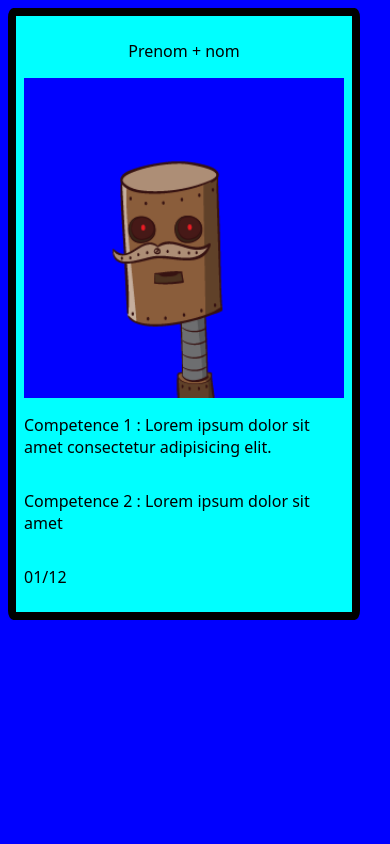
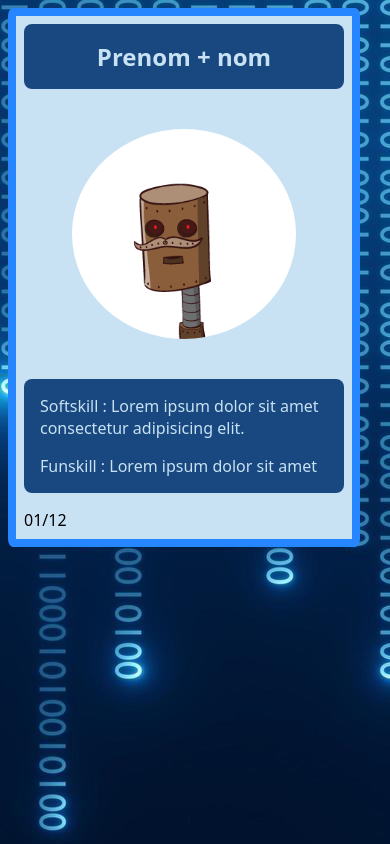
Before and after one commit to DylanRobinaud/projetBookWilders, a plain HTML site: page index.html in a window 390 px wide. Drawn offline with Linux system fonts and the light colour scheme.

Commit message:
Fin du template de la carte

```diff
--- a/index.html
+++ b/index.html
@@ -12,22 +12,24 @@
     <nav></nav>
     <header></header>
     <main>
-      <section class="card">
+      <section class="card" id="card">
         <article class="maincard">
           <div class="topcard">
-            <p>Prenom + nom</p>
+            <h2>Prenom + nom</h2>
           </div>
-          <img
-            class="avatar"
-            src="/assets/avatar_card1.png"
-            alt="Photo du wilder"
-          />
-          <p>
-            Competence 1 : Lorem ipsum dolor sit amet consectetur adipisicing
-            elit.
-          </p>
-          <p>Competence 2 : Lorem ipsum dolor sit amet</p>
-          <p>01/12</p>
+          <div class="avatar">
+            <img src="/assets/avatar_card1.png" alt="Photo du wilder" />
+          </div>
+          <div class="skills">
+            <p>
+              Softskill : Lorem ipsum dolor sit amet consectetur adipisicing
+              elit.
+            </p>
+            <p>Funskill : Lorem ipsum dolor sit amet</p>
+          </div>
+          <div class="bottomcard">
+            <p>01/12</p>
+          </div>
         </article>
       </section>
       <section></section>
--- a/small.css
+++ b/small.css
@@ -2,32 +2,56 @@
   * {
     padding: 0;
     box-sizing: border-box;
-    background-color: var(--background-color);
-    font-family: "Noto Sans", sans-serif;
   }
-
+  body {
+    background-image: url(/assets/4525039-binaire-code-background-abstract-technology-digital-binary-data-and-secure-data-concept-gratuit-photo.jpg);
+  }
   .card {
-    background-color: aqua;
     max-width: 22rem;
-    border: solid 0.5rem black;
+    border: solid 0.5rem #2686ff;
     border-radius: 1.5%;
 
     .maincard {
-      background-color: aqua;
+      background-color: #c8e2f3;
       display: flex;
       flex-wrap: wrap;
+      flex-direction: column;
+
       padding: 0.5rem;
       .topcard {
         width: 100%;
         display: flex;
         justify-content: center;
-        background-color: aqua;
-      }
-      p {
-        background-color: aqua;
+        border-radius: 0.5rem;
+        background-color: #18487f;
+        h2 {
+          margin: 1rem;
+          color: #c8e2f3;
+        }
       }
       .avatar {
-        width: 100%;
+        display: flex;
+        justify-content: center;
+        padding-top: 2.5rem;
+        padding-bottom: 2.5rem;
+        img {
+          border-radius: 100%;
+          width: 70%;
+          background-color: white;
+        }
+      }
+      .skills {
+        border-radius: 0.5rem;
+        background-color: #18487f;
+        p {
+          padding: 0 1rem;
+          color: #c8e2f3;
+        }
+      }
+      .bottomcard {
+        p {
+          margin: 1rem 0 0 0;
+        }
       }
     }
   }
--- a/style.css
+++ b/style.css
@@ -1,3 +1,3 @@
 :root {
-  --background-color: blue;
+  font-family: "Noto Sans", sans-serif;
 }
```
Also changed, not shown: assets/4525039-binaire-code-background-abstract-technology-digital-binary-data-and-secure-data-concept-gratuit-photo.jpg (added).
